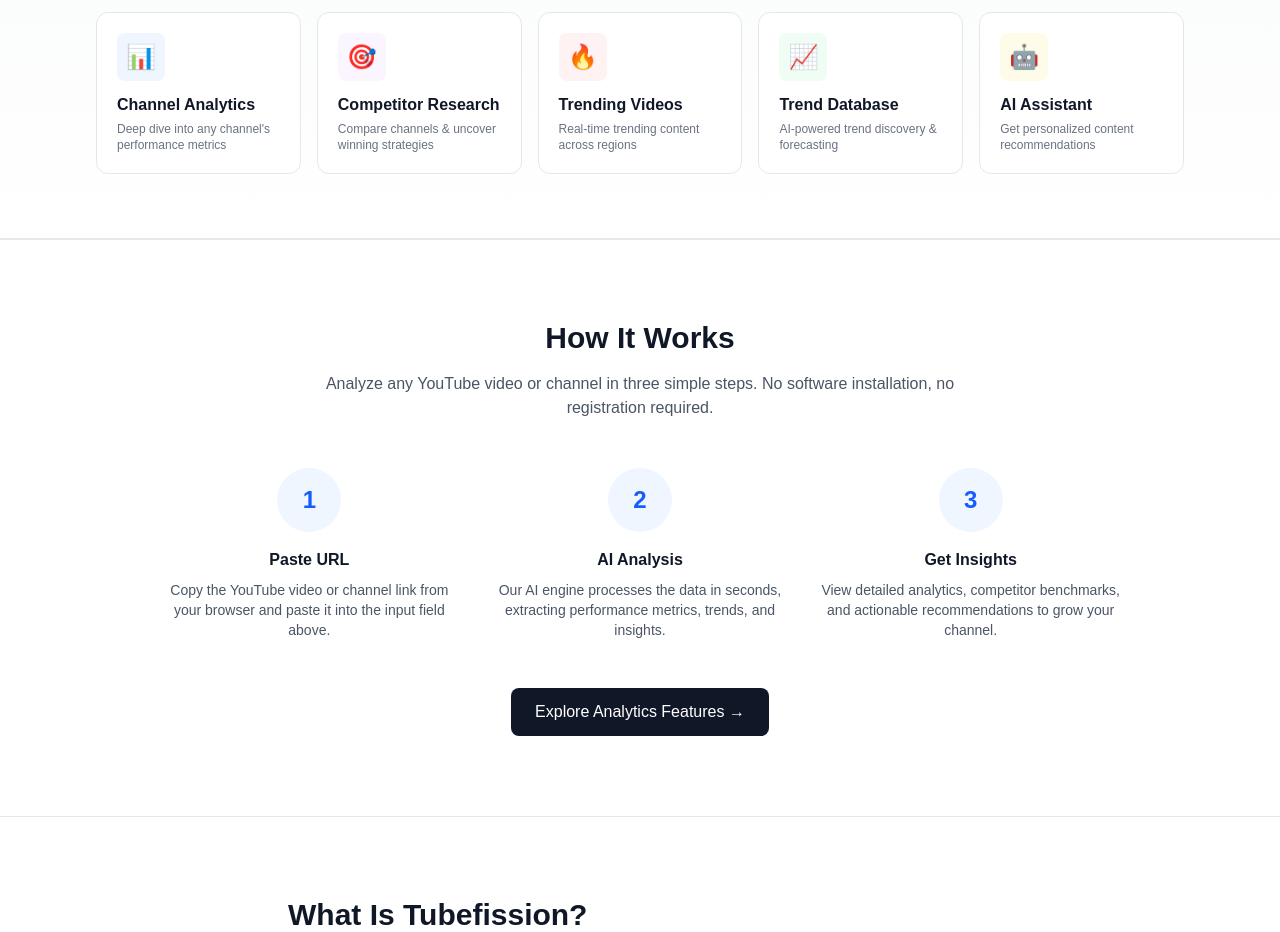
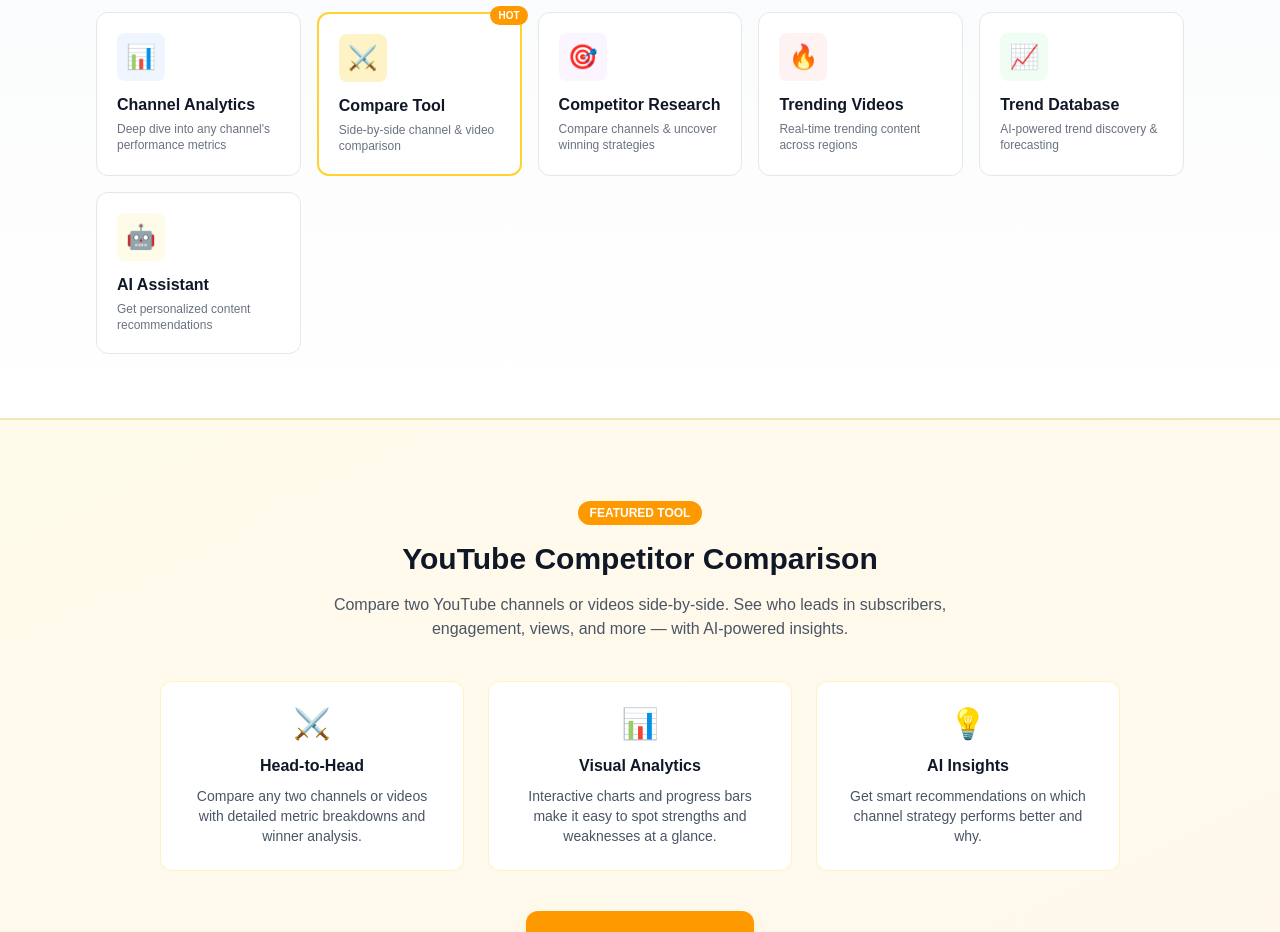
Before and after one commit to tossandturn/trendtube, a Next.js app: page / in a window 1280 px wide. Shown: the part 900-1832 px from the top of the page. Built offline with nearby package versions, Linux system fonts and the light colour scheme; no server answers.

Commit message:
feat: add Compare Tool as featured recommendation on homepage

```diff
--- a/app/page.tsx
+++ b/app/page.tsx
@@ -120,6 +120,12 @@
               <h3 className="font-bold text-gray-900 mb-1 group-hover:text-blue-600 transition-colors">Channel Analytics</h3>
               <p className="text-gray-500 text-xs">Deep dive into any channel's performance metrics</p>
             </Link>
+            <Link href="/compare-new" className="group bg-white rounded-xl p-5 border-2 border-amber-300 bg-amber-50/50 hover:border-amber-400 hover:shadow-lg transition-all duration-200 relative">
+              <div className="absolute -top-2 -right-2 bg-amber-500 text-white text-[10px] font-bold px-2 py-0.5 rounded-full">HOT</div>
+              <div className="w-12 h-12 rounded-lg bg-amber-100 flex items-center justify-center text-2xl mb-3 group-hover:scale-110 transition-transform">⚔️</div>
+              <h3 className="font-bold text-gray-900 mb-1 group-hover:text-amber-600 transition-colors">Compare Tool</h3>
+              <p className="text-gray-500 text-xs">Side-by-side channel &amp; video comparison</p>
+            </Link>
             <Link href="/youtube-competitor-analysis" className="group bg-white rounded-xl p-5 border border-gray-200 hover:border-purple-400 hover:shadow-lg transition-all duration-200">
               <div className="w-12 h-12 rounded-lg bg-purple-50 flex items-center justify-center text-2xl mb-3 group-hover:scale-110 transition-transform">🎯</div>
               <h3 className="font-bold text-gray-900 mb-1 group-hover:text-purple-600 transition-colors">Competitor Research</h3>
@@ -139,6 +145,41 @@
               <div className="w-12 h-12 rounded-lg bg-yellow-50 flex items-center justify-center text-2xl mb-3 group-hover:scale-110 transition-transform">🤖</div>
               <h3 className="font-bold text-gray-900 mb-1 group-hover:text-yellow-600 transition-colors">AI Assistant</h3>
               <p className="text-gray-500 text-xs">Get personalized content recommendations</p>
+            </Link>
+          </div>
+        </div>
+      </section>
+
+      {/* ===== COMPARE TOOL SPOTLIGHT ===== */}
+      <section className="bg-gradient-to-br from-amber-50 to-orange-50 border-y border-amber-200">
+        <div className="max-w-5xl mx-auto px-4 sm:px-6 lg:px-8 py-16 sm:py-20">
+          <div className="text-center mb-10">
+            <span className="inline-block bg-amber-500 text-white text-xs font-bold px-3 py-1 rounded-full mb-4">FEATURED TOOL</span>
+            <h2 className="text-3xl font-bold text-gray-900 mb-4">YouTube Competitor Comparison</h2>
+            <p className="text-gray-600 max-w-2xl mx-auto">
+              Compare two YouTube channels or videos side-by-side. See who leads in subscribers, engagement, views, and more — with AI-powered insights.
+            </p>
+          </div>
+          <div className="grid grid-cols-1 md:grid-cols-3 gap-6 mb-10">
+            <div className="bg-white rounded-xl p-6 border border-amber-100 text-center">
+              <div className="text-3xl mb-3">⚔️</div>
+              <h3 className="font-bold text-gray-900 mb-2">Head-to-Head</h3>
+              <p className="text-gray-600 text-sm">Compare any two channels or videos with detailed metric breakdowns and winner analysis.</p>
+            </div>
+            <div className="bg-white rounded-xl p-6 border border-amber-100 text-center">
+              <div className="text-3xl mb-3">📊</div>
+              <h3 className="font-bold text-gray-900 mb-2">Visual Analytics</h3>
+              <p className="text-gray-600 text-sm">Interactive charts and progress bars make it easy to spot strengths and weaknesses at a glance.</p>
+            </div>
+            <div className="bg-white rounded-xl p-6 border border-amber-100 text-center">
+              <div className="text-3xl mb-3">💡</div>
+              <h3 className="font-bold text-gray-900 mb-2">AI Insights</h3>
+              <p className="text-gray-600 text-sm">Get smart recommendations on which channel strategy performs better and why.</p>
+            </div>
+          </div>
+          <div className="text-center">
+            <Link href="/compare-new" className="inline-flex items-center justify-center px-8 py-4 bg-amber-500 text-white font-bold rounded-xl hover:bg-amber-600 transition-colors shadow-lg shadow-amber-200 text-lg">
+              Start Comparing →
             </Link>
           </div>
         </div>
```
